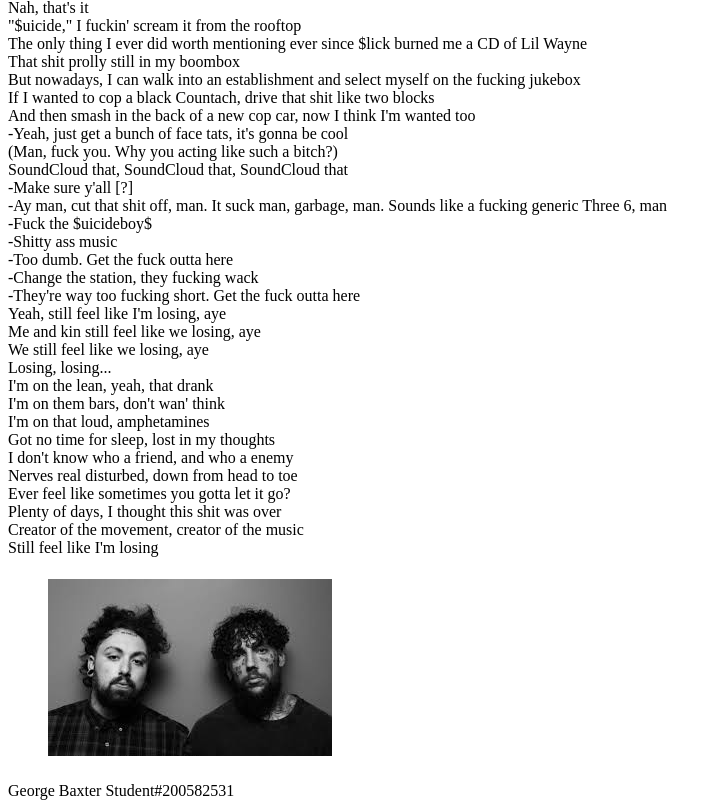
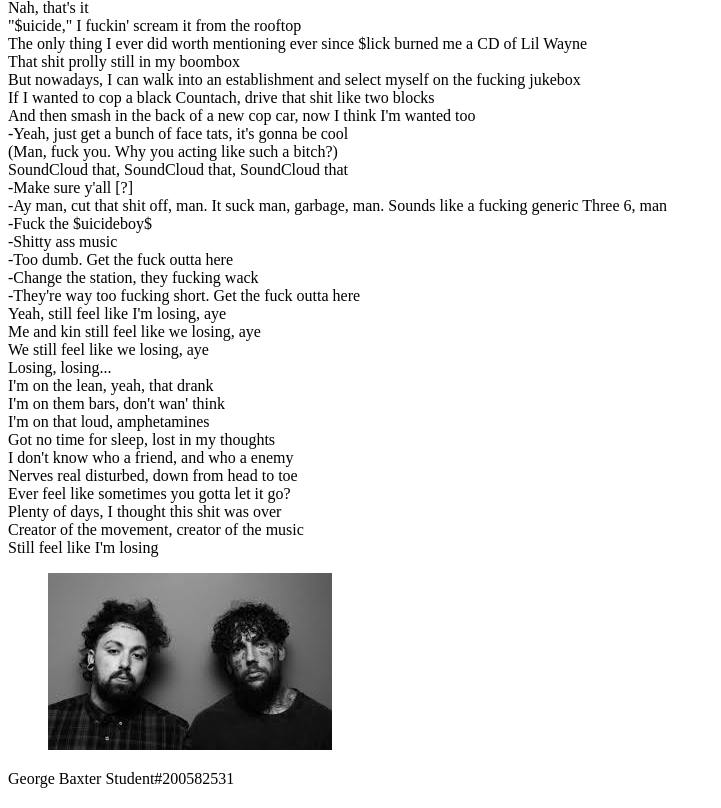
Before and after one commit to George-Baxter/Assignment-One, a plain HTML site: page Index.html in a window 1280 px wide. Shown: the part 2198-3006 px from the top of the page, without its empty margins (0-721 px from the left). Drawn offline with Linux system fonts and the light colour scheme.

Commit message:
Update Index.html

```diff
--- a/Index.html
+++ b/Index.html
@@ -1,4 +1,3 @@
-
 <!DOCTYPE html>
 <html lang="en"> <!-- Establishing language-->
 <head>
@@ -10,10 +9,10 @@
 </head>
 <body>
 <header>
-    <!-- Adding a header to place logo -->
+<!-- Adding a header to place logo -->
     <div>
         <a target="_self" href="Index.html">
-            <img src="img1.jpeg" alt="Header logo">
+        <img src="img1.jpeg" alt="Header logo">
             <img src="img3.jpeg" alt="Second Header logo">
 
 
@@ -169,13 +168,11 @@
     <!--extra images related to the song/band-->
     <article>
         <figure>
-            <h5>
             <img src="img2.jpeg" alt="another photo of members of the rap group">
-            </h5>
         </figure>
     </article>
 </aside>
+<footer>George Baxter Student#200582531</footer>
+</body>
 <!-- This is my footer, student number and name below-->
-<footer> George Baxter Student#200582531</footer>
-</body>
 </html>
```
